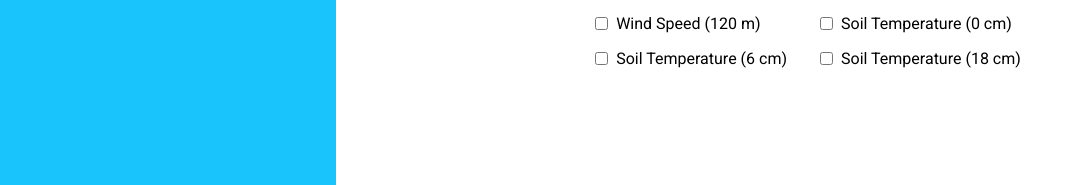
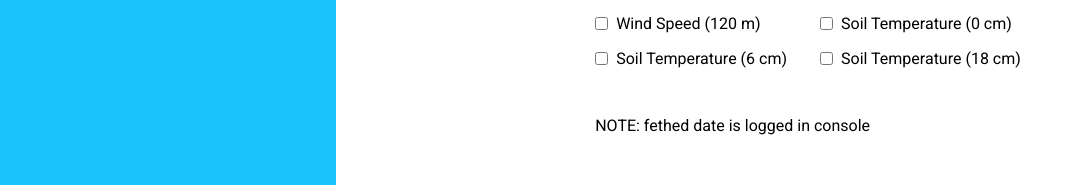
Before and after one commit to antecuic/meteo, a Next.js app: page /details/Details in a window 1280 px wide. Shown: the part 403-588 px from the top of the page, without its empty margins (0-1067 px from the left). Built offline with nearby package versions, Linux system fonts and the light colour scheme; no server answers.

Commit message:
messed everything

```diff
--- a/pages/details/Details.module.css
+++ b/pages/details/Details.module.css
@@ -46,6 +46,11 @@
   margin-right: 0.5rem;
 }
 
+.result {
+  margin-top: 3rem;
+  max-width: 100%;
+}
+
 @media screen and (min-width: 424px) and (max-width: 1300px) {
   .variablesContainer {
     grid-template-columns: repeat(2, 1fr);
--- a/pages/details/Details.tsx
+++ b/pages/details/Details.tsx
@@ -24,14 +24,13 @@ export default function Details() {
     DEFAULT_HOURLY_VARIABLES
   );
   const [currentView, setCurrentView] = useState<CurrentView>("hourly");
-  const [meteoData, setMeteoData] = useState<Data>();
 
   const fetchData = useCallback(async () => {
     const data = await fetchMeteoData({
       ...(router.query as Params),
       [currentView]: variables.join(","),
     });
-    setMeteoData(data);
+    console.log(data);
   }, [variables]);
 
   useEffect(() => {
@@ -103,19 +102,12 @@ export default function Details() {
                 )
               )}
             </div>
-            <p>{meteoData?.latitude}</p>
+            <p className={styles.result}>
+              NOTE: fethed date is logged in console
+            </p>
           </div>
         </div>
       </main>
     </>
   );
 }
-
-// export const getServerSideProps: GetServerSideProps = async (context) => {
-//   const { query } = context;
-//   const meteoData = await fetchMeteoData(query as Params);
-
-//   return {
-//     props: { meteoData, city: query as City } as Props,
-//   };
-// };
--- a/utils/fetchMeteoData.ts
+++ b/utils/fetchMeteoData.ts
@@ -18,8 +18,6 @@ export const fetchMeteoData = async (params: Params) => {
     fetchUrl.searchParams.set(setting, appSettings[setting]);
   }
 
-  console.log(fetchUrl);
-
   const res = await fetch(fetchUrl.toString().replace(/%2C/g, ","));
 
   const data = await res.json();
```
